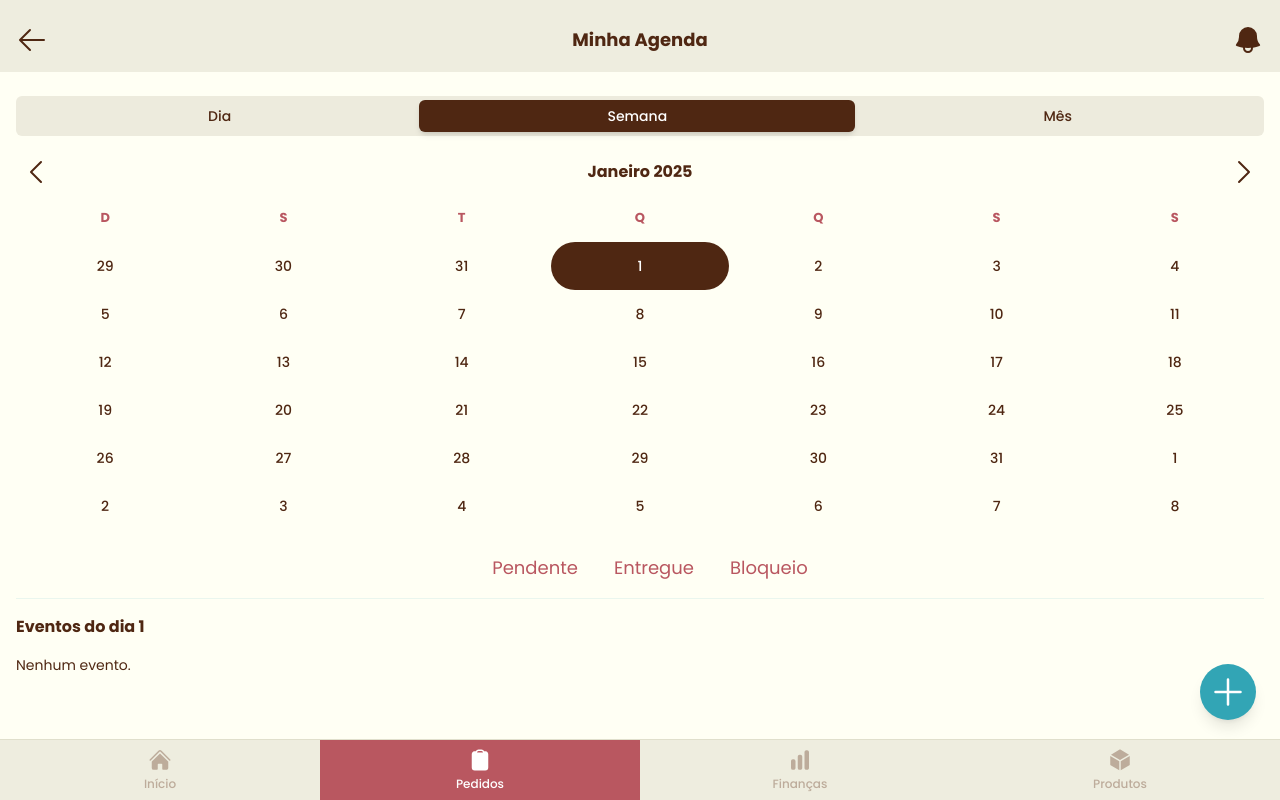
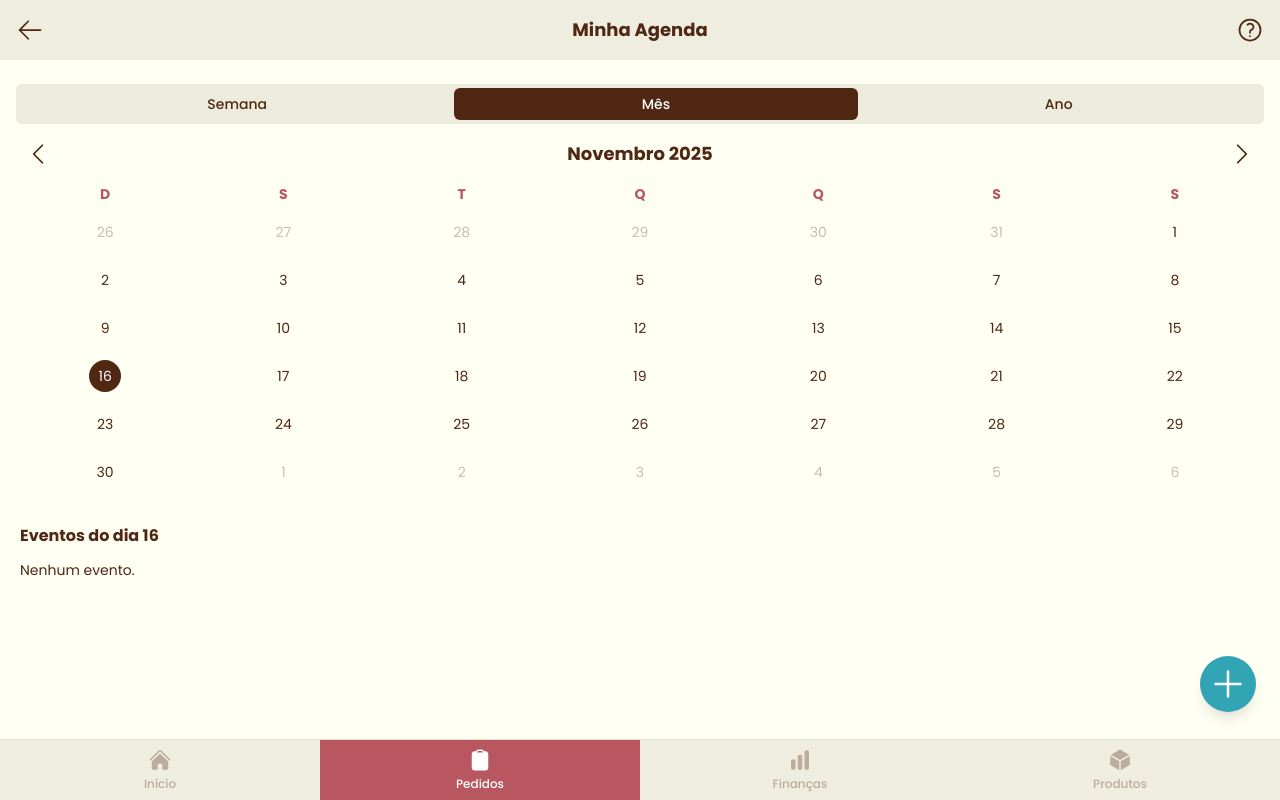
Before and after one commit to ArthurLimaMiranda/Projeto_IHC, a Next.js app: page /en/historico-pedidos/agenda in a window 1280 px wide. Built offline with nearby package versions, Linux system fonts and the light colour scheme.

Commit message:
update agenda

```diff
--- a/components/Admin/Agenda.tsx
+++ b/components/Admin/Agenda.tsx
@@ -1,8 +1,6 @@
 "use client";
 import { useState } from "react";
 import {
-  Bars3Icon,
-  BellIcon,
   ChevronLeftIcon,
   ChevronRightIcon,
   PlusIcon,
@@ -13,10 +11,23 @@ import {
 } from "@heroicons/react/24/solid";
 import MenuInferior from "@/components/Admin/MenuInferior";
 import { useRouter } from "next/navigation";
+import { QuestionMarkCircleIcon } from "@heroicons/react/24/outline";
 
 
-// Helpers --------------------------------------------------------------
-const weekDays = ["D", "S", "T", "Q", "Q", "S", "S"]; // Domingo → Sábado
+// ----------------------------------------------------------------------
+// CONSTANTES
+// ----------------------------------------------------------------------
+
+const weekDays = ["D", "S", "T", "Q", "Q", "S", "S"];
+
+const monthNames = [
+  "Janeiro","Fevereiro","Março","Abril","Maio","Junho",
+  "Julho","Agosto","Setembro","Outubro","Novembro","Dezembro"
+];
+
+// ----------------------------------------------------------------------
+// HELPERS
+// ----------------------------------------------------------------------
 
 function getMonthMatrix(year, month) {
   const firstDay = new Date(year, month, 1).getDay();
@@ -41,99 +52,259 @@ function getMonthMatrix(year, month) {
   return matrix;
 }
 
-// Main Component --------------------------------------------------------
+function getWeekDates(selectedDay) {
+  const week = [];
+  const day = new Date(selectedDay);
+  const weekday = day.getDay();
+
+  day.setDate(day.getDate() - weekday);
+
+  for (let i = 0; i < 7; i++) {
+    week.push(new Date(day));
+    day.setDate(day.getDate() + 1);
+  }
+  return week;
+}
+
+// ----------------------------------------------------------------------
+// COMPONENTE PRINCIPAL
+// ----------------------------------------------------------------------
+
 export default function AgendaPage() {
   const router = useRouter();
 
-  const [selectedView, setSelectedView] = useState("Semana");
-  const [currentDate, setCurrentDate] = useState(new Date(2025, 0, 1)); // 2025
-  const [selectedDay, setSelectedDay] = useState(new Date(2025, 0, 1));
+  // ➤ Agora inicia sempre em "Mês"
+  const [selectedView, setSelectedView] = useState("Mês");
+
+  // ➤ Pega o mês atual automaticamente
+  const today = new Date();
+  const [currentDate, setCurrentDate] = useState(new Date(today.getFullYear(), today.getMonth(), 1));
+
+  // ➤ Dia selecionado começa no dia atual
+  const [selectedDay, setSelectedDay] = useState(today);
 
   const year = currentDate.getFullYear();
   const month = currentDate.getMonth();
 
-  const monthNames = [
-    "Janeiro",
-    "Fevereiro",
-    "Março",
-    "Abril",
-    "Maio",
-    "Junho",
-    "Julho",
-    "Agosto",
-    "Setembro",
-    "Outubro",
-    "Novembro",
-    "Dezembro",
-  ];
+  const matrix = getMonthMatrix(year, month);
+  const weekDates = getWeekDates(selectedDay);
 
-  const matrix = getMonthMatrix(year, month);
+  // ----------------------------------------------------------------------
+  // EVENTOS DE EXEMPLO
+  // ----------------------------------------------------------------------
 
-  function handlePrevMonth() {
-    setCurrentDate(new Date(year, month - 1, 1));
-  }
-
-  function handleNextMonth() {
-    setCurrentDate(new Date(year, month + 1, 1));
-  }
-
-  // Example events ------------------------------------------------------
   const events = [
-    {
-      date: "2025-01-05",
-      title: "Bolo Casamento - Ana",
-      status: "pending",
-      time: "14:00 - 15:00",
-    },
-    {
-      date: "2025-01-05",
-      title: "Kit Festa Infantil",
-      status: "completed",
-      time: "09:00 - 10:00",
-    },
-    {
-      date: "2025-01-05",
-      title: "Folga",
-      status: "block",
-      time: "Dia inteiro",
-    },
+    { date: "2025-01-05", title: "Bolo Casamento", status: "pending", time: "14:00" },
+    { date: "2025-01-05", title: "Kit Festa Infantil", status: "completed", time: "09:00" },
+    { date: "2025-01-10", title: "Folga", status: "block", time: "Dia inteiro" },
+    { date: "2025-01-18", title: "Encomenda Brownie", status: "pending", time: "11:00" }
   ];
 
   const todayEvents = events.filter(
     (e) => e.date === selectedDay.toISOString().split("T")[0]
   );
 
+  // ----------------------------------------------------------------------
+  // NAVEGAÇÃO
+  // ----------------------------------------------------------------------
+
+  function handlePrev() {
+    if (selectedView === "Semana") {
+      setSelectedDay(new Date(selectedDay.setDate(selectedDay.getDate() - 7)));
+    } else if (selectedView === "Mês") {
+      setCurrentDate(new Date(year, month - 1, 1));
+    } else {
+      setCurrentDate(new Date(year - 1, 0, 1));
+    }
+  }
+
+  function handleNext() {
+    if (selectedView === "Semana") {
+      setSelectedDay(new Date(selectedDay.setDate(selectedDay.getDate() + 7)));
+    } else if (selectedView === "Mês") {
+      setCurrentDate(new Date(year, month + 1, 1));
+    } else {
+      setCurrentDate(new Date(year + 1, 0, 1));
+    }
+  }
+
+  // ----------------------------------------------------------------------
+  // VISUALIZAÇÕES
+  // ----------------------------------------------------------------------
+
+  function renderWeekView() {
     return (
-    <div className="min-h-screen w-full bg-[#FFFFF4]">
-      {/* Top App Bar */}
-        <div className="sticky top-0 z-10 flex items-center bg-[#EEEDDF] p-4 pb-2 justify-between">
-            <div className="flex size-12 items-center">
+      <>
+        <div className="grid grid-cols-7 text-center text-[#B95760] text-sm font-bold mb-1">
+          {weekDays.map((d) => <span key={d}>{d}</span>)}
+        </div>
+
+        <div className="grid grid-cols-7">
+          {weekDates.map((date, i) => {
+            const iso = date.toISOString().split("T")[0];
+            const hasEvent = events.some((e) => e.date === iso);
+            const isSelected =
+              selectedDay.toDateString() === date.toDateString();
+
+            return (
               <button
-                onClick={() => router.back()}
-                className="text-[#4F2712] h-12"
+                key={i}
+                onClick={() => setSelectedDay(new Date(date))}
+                className="relative flex items-center justify-center h-14"
               >
-                <ArrowLeftIcon className="w-8 h-8 text-[#4F2712]" />
+                <div
+                  className={`h-10 w-10 rounded-full flex items-center justify-center text-sm ${
+                    isSelected ? "bg-[#4F2712] text-white" : "text-[#4F2712]"
+                  }`}
+                >
+                  {date.getDate()}
+                </div>
+
+                {hasEvent && (
+                  <span className="absolute bottom-1 w-1.5 h-1.5 bg-event-pending rounded-full"></span>
+                )}
               </button>
+            );
+          })}
         </div>
-        <h2 className="text-[#4F2712] text-lg font-bold flex-1 text-center">
-        Minha Agenda
+      </>
+    );
+  }
+
+  function renderMonthView() {
+    return (
+      <>
+        <div className="grid grid-cols-7 text-center text-[#B95760] text-sm font-bold mb-1">
+          {weekDays.map((d) => <span key={d}>{d}</span>)}
+        </div>
+
+        <div className="grid grid-cols-7">
+          {matrix.map((d, i) => {
+            const dateObj = new Date(
+              year,
+              month + (d.dim ? (i < 7 ? -1 : 1) : 0),
+              d.num
+            );
+            const iso = dateObj.toISOString().split("T")[0];
+            const hasEvent = events.some((e) => e.date === iso);
+
+            const isSelected =
+              selectedDay.toDateString() === dateObj.toDateString();
+
+            return (
+              <button
+                key={i}
+                onClick={() => setSelectedDay(dateObj)}
+                className="relative h-12 flex items-center justify-center text-sm"
+              >
+                <div
+                  className={`h-8 w-8 rounded-full flex items-center justify-center ${
+                    isSelected
+                      ? "bg-[#4F2712] text-white"
+                      : d.dim
+                      ? "text-[#00000040]"
+                      : "text-[#4F2712]"
+                  }`}
+                >
+                  {d.num}
+                </div>
+
+                {hasEvent && (
+                  <span className="absolute bottom-1 w-1.5 h-1.5 bg-event-pending rounded-full"></span>
+                )}
+              </button>
+            );
+          })}
+        </div>
+      </>
+    );
+  }
+
+  function renderYearView() {
+    return (
+      <div className="grid grid-cols-1 gap-6 px-4 pb-2">
+        {Array.from({ length: 12 }).map((_, monthIndex) => {
+          const monthMatrix = getMonthMatrix(year, monthIndex);
+
+          return (
+            <div key={monthIndex} className="bg-[#EEE3CC] rounded-xl p-3 shadow-sm">
+              <h2 className="text-[#4F2712] text-lg font-bold text-center mb-2">
+                {monthNames[monthIndex]}
               </h2>
 
-        <div className="flex w-12 items-center justify-end">
-          <button className="h-12 text-primary text-[#4F2712]">
-            <BellIcon className="w-8 h-8 text-[#4F2712]" />
+              <div className="grid grid-cols-7 text-[11px] text-[#B95760] font-bold mb-1">
+                {weekDays.map((d) => (
+                  <span key={d} className="text-center">{d}</span>
+                ))}
+              </div>
+
+              <div className="grid grid-cols-7 gap-1 text-[11px]">
+                {monthMatrix.map((d, i) => {
+                  const dateObj = new Date(
+                    year,
+                    monthIndex + (d.dim ? (i < 7 ? -1 : 1) : 0),
+                    d.num
+                  );
+                  const iso = dateObj.toISOString().split("T")[0];
+                  const hasEvent = events.some((e) => e.date === iso);
+
+                  const isSelected =
+                    selectedDay.toDateString() === dateObj.toDateString();
+
+                  return (
+                    <button
+                      key={i}
+                      onClick={() => {
+                        setSelectedDay(dateObj);
+                        setCurrentDate(new Date(year, monthIndex, 1));
+                        setSelectedView("Mês");
+                      }}
+                      className={`relative flex items-center justify-center h-7 rounded-full ${
+                        isSelected
+                          ? "bg-[#4F2712] text-white"
+                          : d.dim
+                          ? "text-[#4F271250]"
+                          : "text-[#4F2712]"
+                      }`}
+                    >
+                      {d.num}
+
+                      {hasEvent && (
+                        <span className="absolute bottom-0 left-1/2 -translate-x-1/2 w-1 h-1 bg-event-pending rounded-full"></span>
+                      )}
                     </button>
+                  );
+                })}
               </div>
             </div>
+          );
+        })}
+      </div>
+    );
+  }
 
-      {/* View Selector */}
+  // ----------------------------------------------------------------------
+  // RENDER
+  // ----------------------------------------------------------------------
+
+  return (
+    <div className="min-h-screen bg-[#FFFFF4] pb-24">
+
+      {/* HEADER */}
+      <header className="flex items-center bg-[#EEEDDF] p-4 justify-between sticky top-0 z-10">
+        <ArrowLeftIcon className="w-7 h-7 text-[#4F2712] cursor-pointer" onClick={() => router.back()} />
+        <h1 className="text-lg font-bold text-[#4F2712]">Minha Agenda</h1>
+        <QuestionMarkCircleIcon className="w-7 h-7 text-[#4F2712]" />
+      </header>
+
+      {/* VIEW SELECTOR */}
       <div className="flex px-4 py-3 pt-6 pb-4">
         <div className="flex h-10 flex-1 items-center justify-center rounded-md bg-[#edebdd] p-1">
-          {["Dia", "Semana", "Mês"].map((view) => (
+          {["Semana", "Mês", "Ano"].map((view) => (
             <label
               key={view}
               className={`flex cursor-pointer h-full grow items-center justify-center rounded-md px-2 text-sm font-medium ${
-                selectedView === view ? "bg-[#4F2712] text-white shadow-md" : "text-[#4F2712]"
+                selectedView === view ? "bg-[#4F2712] text-white" : "text-[#4F2712]"
               }`}
             >
               <span>{view}</span>
@@ -148,97 +319,41 @@ export default function AgendaPage() {
         </div>
       </div>
 
-      {/* Calendar Picker */}
-      <div className="flex flex-wrap items-center justify-center gap-6 px-4">
-        <div className="flex min-w-full max-w-full flex-col gap-0.5">
-          <div className="flex items-center p-1 justify-between text-[#4F2712]">
-            <button className="text-primary text-[#4F2712]" onClick={handlePrevMonth}>
-              <ChevronLeftIcon className="w-8 h-8 text-[#4F2712]" />
-            </button>
-
-            <p className="text-[#4F2712] text-base font-bold text-center flex-1">
-            {monthNames[month]} {year}
+      {/* NAVIGATION */}
+      <div className="flex items-center justify-between px-6 text-[#4F2712] font-bold text-lg">
+        <ChevronLeftIcon className="w-7 h-7 cursor-pointer" onClick={handlePrev} />
+        <p>
+          {selectedView === "Semana" &&
+            `Semana de ${selectedDay.getDate()} ${monthNames[selectedDay.getMonth()]}`}
+          {selectedView === "Mês" &&
+            `${monthNames[month]} ${year}`}
+          {selectedView === "Ano" &&
+            `${year}`}
         </p>
-
-            <button className="text-primary" onClick={handleNextMonth}>
-              <ChevronRightIcon className="w-8 h-8 text-[#4F2712]" />
-            </button>
+        <ChevronRightIcon className="w-7 h-7 cursor-pointer" onClick={handleNext} />
       </div>
 
-          {/* Week Days */}
-          <div className="grid grid-cols-7 text-primary text-[#B95760]">
-            {weekDays.map((d) => (
-              <p
-                key={d}
-                className="text-[13px] font-bold flex h-12 w-full items-center justify-center text-[#B95760]"
-              >
-                {d}
-              </p>
-            ))}
-
-            {/* Dates */}
-            {matrix.map((d, i) => {
-              const dateObj = new Date(year, month + (d.dim ? (i < 7 ? -1 : 1) : 0), d.num);
-              const iso = dateObj.toISOString().split("T")[0];
-              const hasEvent = events.some((e) => e.date === iso);
-              const isSelected =
-                selectedDay.toISOString().split("T")[0] === iso;
-
-              return (
-                <button
-                  key={i}
-                  className={`relative h-12 w-full text-sm font-medium ${
-                    d.dim ? "text-primary/50" : "text-primary"
-                  }`}
-                  onClick={() => setSelectedDay(dateObj)}
-                >
-                  <div
-                    className={`flex size-full items-center justify-center rounded-full ${
-                      isSelected ? "bg-[#4F2712] text-white" : "text-[#4F2712]"
-                    }`}
-                  >
-                    {d.num}
-                  </div>
-                  {hasEvent && (
-                    <div className="absolute bottom-1 left-1/2 -translate-x-1/2 w-1.5 h-1.5 rounded-full bg-event-pending"></div>
-                  )}
-                </button>
-              );
-            })}
-          </div>
-        </div>
+      {/* VIEWS */}
+      <div className="p-4">
+        {selectedView === "Semana" && renderWeekView()}
+        {selectedView === "Mês" && renderMonthView()}
+        {selectedView === "Ano" && renderYearView()}
       </div>
 
-      {/* Legend and Events */}
-      <div className="flex flex-col gap-4 p-4 mt-2">
-        <div className="flex items-center justify-center gap-4 text-xs text-primary/80">
-          <div className="flex items-center gap-2">
-            <div className="size-3 rounded-full bg-event-pending"></div>
-            <span className="text-[#B95760] text-lg">Pendente</span>
-          </div>
-          <div className="flex items-center gap-2">
-            <div className="size-3 rounded-full bg-event-completed"></div>
-            <span className="text-[#B95760] text-lg">Entregue</span>
-          </div>
-          <div className="flex items-center gap-2">
-            <div className="size-3 rounded-full bg-event-block"></div>
-            <span className="text-[#B95760] text-lg">Bloqueio</span>
-          </div>
-        </div>
-
-        <hr className="border-primary/10" />
-
-        <h3 className="text-base font-bold text-[#4F2712]">
+      {/* EVENTOS DO DIA */}
+      <div className="px-5 mt-3">
+        <h3 className="text-base font-bold text-[#4F2712] mb-3">
           Eventos do dia {selectedDay.getDate()}
         </h3>
 
-        <div className="flex flex-col gap-3">
         {todayEvents.length === 0 && (
-            <p className="text-[#4F2712] text-sm">Nenhum evento.</p>
+          <p className="text-sm text-[#4F2712]">Nenhum evento.</p>
         )}
 
-          {todayEvents.map((event, idx) => (
-            <div className="flex items-center gap-4 min-h-14" key={idx}>
+        <div className="flex flex-col gap-3">
+          {todayEvents.map((event, i) => (
+            <div key={i} className="flex items-center gap-4 bg-[#EEE] p-3 rounded-xl">
+
               <div
                 className={`flex items-center justify-center size-10 rounded-lg ${
                   event.status === "pending"
@@ -248,32 +363,29 @@ export default function AgendaPage() {
                     : "bg-event-block/20 text-event-block"
                 }`}
               >
-                {event.status === "pending" && (
-                  <ClockIcon className="w-6 h-6" />
-                )}
-                {event.status === "completed" && (
-                  <CheckCircleIcon className="w-6 h-6" />
-                )}
-                {event.status === "block" && (
-                  <StopIcon className="w-6 h-6" />
-                )}
+                {event.status === "pending" && <ClockIcon className="w-6 h-6" />}
+                {event.status === "completed" && <CheckCircleIcon className="w-6 h-6" />}
+                {event.status === "block" && <StopIcon className="w-6 h-6" />}
               </div>
+
               <div className="flex-1">
-                <p className="text-primary text-base font-medium">{event.title}</p>
-                <p className="text-sm text-primary/70">{event.time}</p>
+                <p className="text-[#4F2712] text-base font-medium">{event.title}</p>
+                <p className="text-sm text-[#4F2712]/70">{event.time}</p>
               </div>
+
             </div>
           ))}
         </div>
       </div>
 
       {/* FAB */}
-      <div className="fixed bottom-6 right-6 pb-14">
+      <div className="fixed bottom-6 right-6 pb-16">
         <button className="flex items-center justify-center size-14 bg-primary text-white rounded-2xl shadow-lg">
           <PlusIcon className="w-10 h-10" />
         </button>
       </div>
-      < MenuInferior/>
+
+      <MenuInferior />
     </div>
   );
 }
--- a/components/Admin/MenuInferior.tsx
+++ b/components/Admin/MenuInferior.tsx
@@ -22,7 +22,7 @@ export default function MenuInferior() {
     { href: "/dashboard", match: "/dashboard", label: "Início", icon: HomeIcon },
     { href: "/historico-pedidos", match: "/historico-pedidos", label: "Pedidos", icon: ClipboardIcon },
     { href: "/financas", match: "/financas", label: "Finanças", icon: ChartBarIcon },
-    { href: "/produtos", match: "/produtos", label: "Produtos", icon: CubeIcon },
+    { href: "/estoque", match: "/estoque", label: "Produtos", icon: CubeIcon },
   ];
 
   return (
```
Also changed, not shown: components/Admin/RegistroEstoque.tsx (+12 -7 lines). Lines whose indentation alone changed are shown as unchanged.
